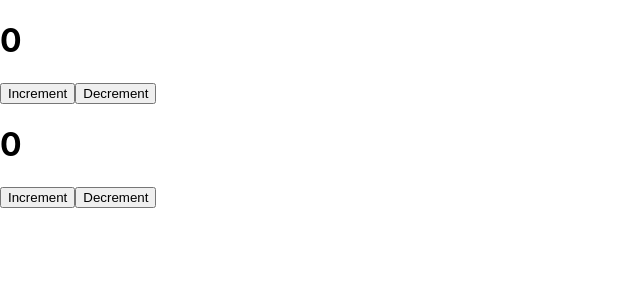
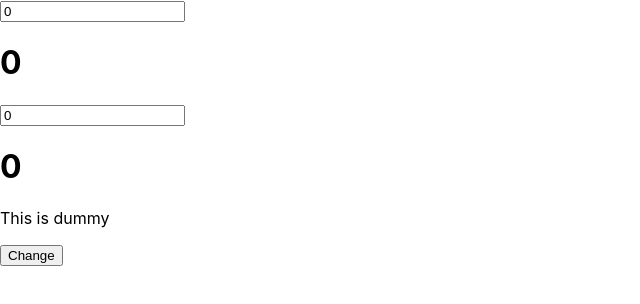
Before and after one commit to hafizip00/hooks, a React (Create React App) app: page / in a window 1280 px wide. Shown: the top 304 px of the page, without its empty margins (0-640 px from the left). Built offline with nearby package versions, Linux system fonts and the light colour scheme.

Commit message:
Third Hook

```diff
--- a/src/App.js
+++ b/src/App.js
@@ -3,13 +3,15 @@ import './App.css';
 import { useState , useEffect} from 'react'
 import UseState from './Hooks/UseState';
 import UseEffects from './Hooks/UseEffects';
+import UseMemo from './Hooks/UseMemo';
 
 function App() {
 
   return (
    <>
    {/* <UseState/>  */}
-   <UseEffects/>
+   {/* <UseEffects/> */}
+   <UseMemo/>
    </>
 
   );
--- /dev/null
+++ b/src/Hooks/UseMemo.js
@@ -0,0 +1,49 @@
+import React, { useEffect, useMemo, useState } from 'react'
+
+function UseMemo() {
+    // this Hook is used for caching data which repeated again and again or peace of code which takes time more than average
+
+    const [state , setState] = useState(0);
+    const [dark , setdark] = useState(false)
+    const [stateTwo , setStateTwo] = useState(0);
+    // const value = useMemo(slow())
+    const val = useMemo(()=>{
+        return slow(state);
+    }, [state])
+
+    // It Only effects the code which us dependent on the array defined
+    // It cahche the same variables which are not changing often
+
+
+    const style = useMemo(()=>{
+        return {
+            color: dark ? 'white' : 'black',
+            background : dark ? 'black' : 'white'
+        }
+    }, [dark])
+
+    useEffect(()=>{
+        console.log("IS IT");
+    },[style])
+
+  return (
+    <div>
+        <input type='number' value={state} onChange={(e => setState(e.target.value))}/>
+        <h1>{state}</h1>
+
+        <input type='number' value={stateTwo} onChange={e => setStateTwo(e.target.value)}/>
+        <h1>{stateTwo}</h1>
+
+        <p style={style}>This is dummy</p>
+        <button onClick={()=> setdark(!dark)}>Change</button>
+    </div>
+  )
+
+    function slow(num){
+        for (let index = 0; index < 200000000*4; index++) {}
+        return num
+    }
+
+}
+
+export default UseMemo
```
